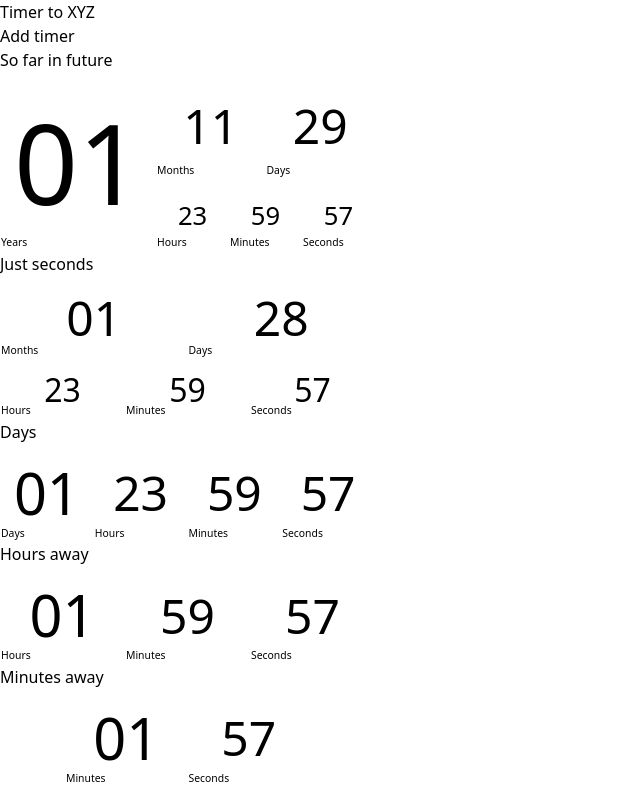
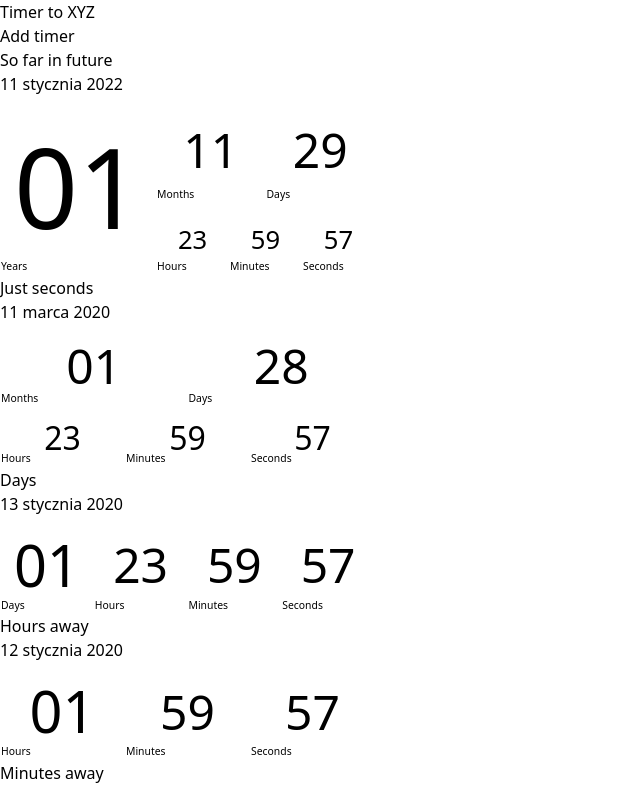
Before and after one commit to malczak/timerto.xyz, a Svelte app: page / in a window 1280 px wide. Shown: the top 789 px of the page, without its empty margins (0-640 px from the left). Built offline with nearby package versions, Linux system fonts and the light colour scheme; the HTML template or start-up script is replaced by a standard one.

Commit message:
adds timer creation + ui tweaks

```diff
--- a/src/App.svelte
+++ b/src/App.svelte
@@ -45,9 +45,9 @@
   });
 </script>
 
-<div class="w-full">
+<div class="w-full h-full">
 
-  <div class="max-w-3xl mx-auto h-screen pb-4 overflow-hidden flex flex-col">
+  <div class="max-w-3xl mx-auto h-full pb-4 flex flex-col">
 
     <ul class="flex py-4">
       <li class="mr-3">
@@ -71,9 +71,9 @@
     {#if !hasEvents}
       <EmptyState class="w-full flex-1" on:click={onAddTimer} />
     {:else}
-      <div class="flex-1 overflow-scroll">
+      <div class="flex-1">
         {#each events as event}
-          <div class="w-full text-center mb-2">
+          <div class="w-full text-center my-8">
             <TimeCounter
               class="bg-gray-400"
               title={event.name}
@@ -88,7 +88,7 @@
   {#if showCreateEvent}
     <TimerEditor
       on:save={evt => {
-        console.log('EVENT:', evt.detail.event);
+        events = [evt.detail.event, ...events];
         showCreateEvent = false;
       }}
       on:cancel={() => (showCreateEvent = false)} />
--- a/src/TimeCounter/index.svelte
+++ b/src/TimeCounter/index.svelte
@@ -63,8 +63,9 @@
 
 <div>
   {#if title}
-    <p class="my-1">{title}</p>
+    <p class="my-1 text-xl">{title}</p>
   {/if}
+  <p class="my-1 text-sm">{moment(date).format('LL')}</p>
   {#if date}
     <div class="counter counter--{validComponentsCount} {className}">
       {#if validComponentsCount === 6}
--- a/src/styles/tailwind.css
+++ b/src/styles/tailwind.css
@@ -5,3 +5,24 @@
 @tailwind components;
 
 @tailwind utilities;
+
+/* global magick */
+
+html {
+    -webkit-text-size-adjust: none;
+    touch-action: manipulation;
+}
+
+html, body {
+    min-height: 100%;
+    height: 100%;
+}
+
+body {
+    -webkit-touch-callout: none;
+    -webkit-user-select: none;
+    -khtml-user-select: none;
+    -moz-user-select: none;
+    -ms-user-select: none;
+    user-select: none;
+}
```
